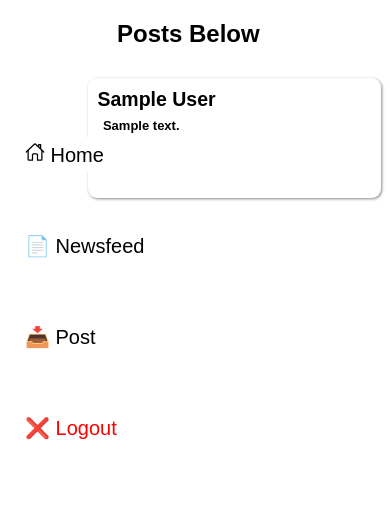
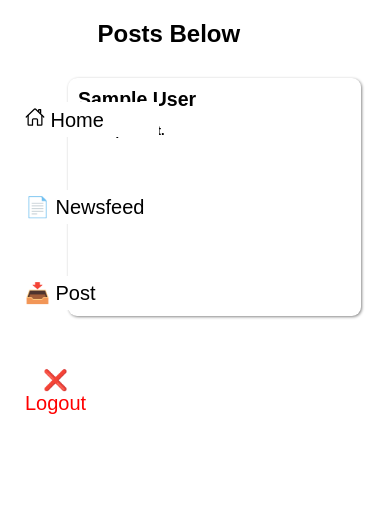
Before and after one commit to Joe-Powell/antisocial_media, a PHP site: page /posts.php in a window 390 px wide. Shown: the top 521 px of the page. Run offline with PHP 8.4, Linux system fonts and the light colour scheme; the visitor is signed in with stand-in values (Sample User, id 1); tables that the repository leaves empty or names only in its code hold one stand-in row (values such as "Sample post"); data that the repository does not hold is empty; some libraries are stand-ins or nearby versions.

Commit message:
Update style.css

```diff
--- a/style.css
+++ b/style.css
@@ -9,10 +9,12 @@
     padding:100px;
 }
 
+
 .signup {
     text-decoration: none;
     font-weight: 900;
     font-size: 25px;
+
 }
 
 .login-status {
@@ -51,7 +53,6 @@
 
             /* NavBar styling */
 
-        /* this container .containAll starts in the navbar */
 .containAll {
   display: flex;
   flex-direction: row;
@@ -119,6 +120,12 @@
     }
 
 
+    .logout {
+        width:27px;
+
+    }
+
+
 
     @media screen and (max-width:450px){
         .navbar {
@@ -127,13 +134,15 @@
              height: 50vh;
               width:6vw;
               padding:20px;
-              padding-top: 80px;
+              padding-top: 50px;
              display: flex;
              justify-content: space-around;
              flex-direction: column;
 
+             }
 
-
+        .navbar span {
+            display:none;
         }
 
 
@@ -146,8 +155,6 @@
     .add-post {
         outline: none;
         text-align: center;
-        width: 50vw;
-
         padding: 20px;
     }
 
@@ -168,12 +175,7 @@
    }
 
 
-   .form-group h2{
-       display: block;
 
-      padding-bottom: 8px;
-
-   }
 
    .add-post [type='submit'] {
     background-color: white;
@@ -187,15 +189,30 @@
    .form-add-post [type='submit']:hover {
         color:red;
         transition: 0.3s ease-in-out;
+  }
 
 
+  @media screen and (max-width:450px){
+    .textAreaDiv {
+        padding-top:100px;
+        padding-left: 60px;
+      }
+
+      textarea {
+        height:20vh;
+        width:60vw;
+       }
 
    }
 
 
+
+
+
+
                 /* posts.php  */
 
-
+    /* this container starts in the navbar */
 
 
    .postsContainer {
@@ -218,7 +235,7 @@
    .containerDivs {
        width:35vw;
        height: fit-content;
-        min-height:100px;
+        min-height:200px;
         box-shadow: 1px 1px 3px 0px #888888;
         margin-left:2vw;
         margin-bottom: 10px;
@@ -236,18 +253,32 @@
 }
 
    .containerDivs h4 {
+    min-height:150px;
     width:80%;
-        margin: 2%;
+    /* margin: auto; */
+    padding: 10px;
+    padding-bottom: 35px;
     line-height: 19px;
-
 
     }
 
+    .containerDivs p {
+        width:fit-content;
+        display: inline-block;
+    }
+
+    .containerDivs .likeCount{
+        display: inline-block;
+    }
+
    .btnsWrapper {
-    display: flex;
+     /* display:inline-block; */
+    width:fit-content;
+    float: right;
 
    }
    .btnsWrapper button {
+        display: inline-block;
     background:white;
     color:blue;
     border:none;
@@ -266,7 +297,7 @@
 
     .postsContainer {
         width:80vw;
-        margin-left:20vw;
+        margin-left:15vw;
         background-color: white;
 
 
```
Lines whose indentation alone changed are shown as unchanged.
